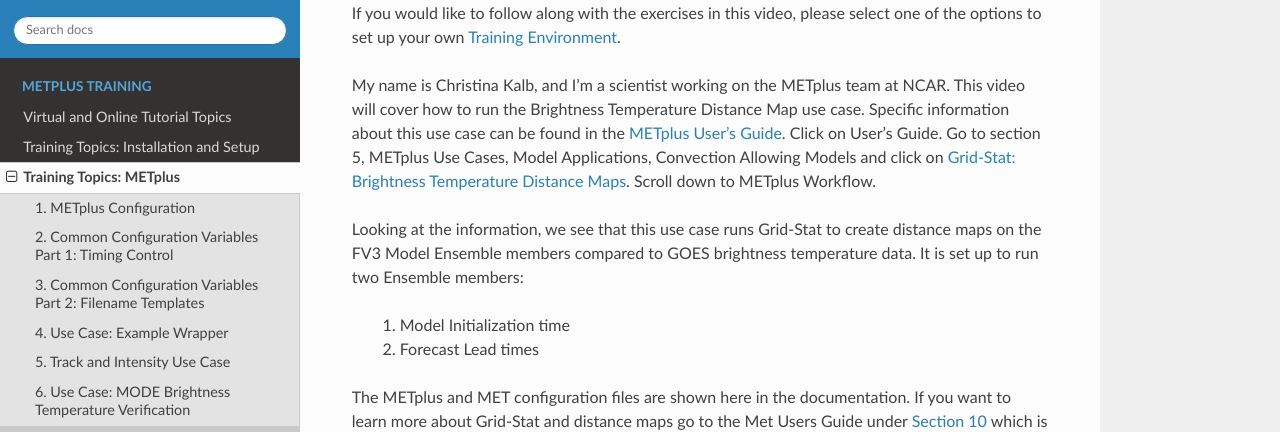
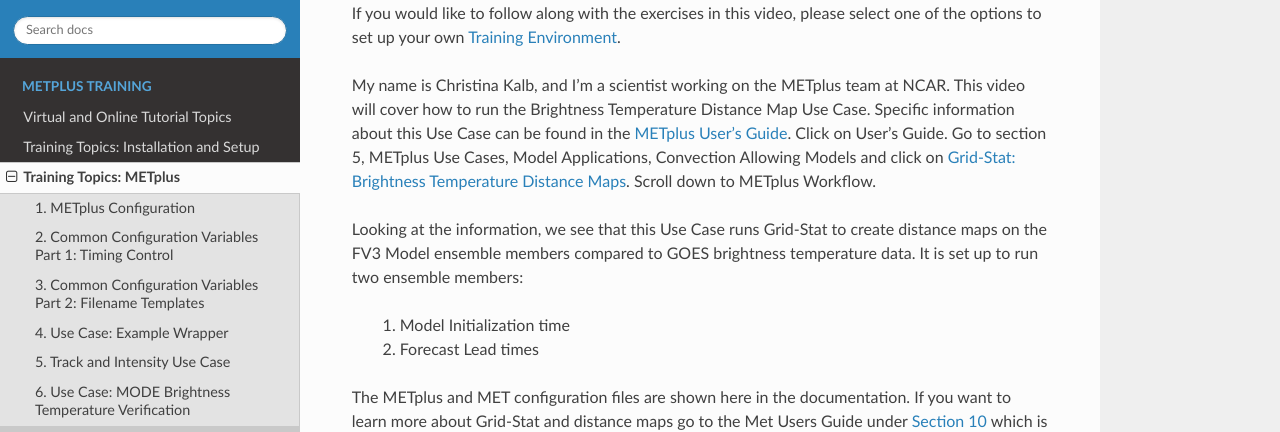
Before and after one commit to dtcenter/METplus-Training, a Sphinx documentation site: the page built from docs/modules/METplus/use_case_brightness_temperature_distance_map.rst, in a window 1280 px wide and 900 px high, scrolled down 549 px. Shown: the part 182-614 px from the top of the window. Built offline with Sphinx 7.4.7 and the Read the Docs theme 2.0.0, drawn with Linux system fonts in a browser that asks for light colours.

Commit message:
Update use_case_brightness_temperature_distance_map.rst
fixing some capital letters #54

```diff
--- a/docs/modules/METplus/use_case_brightness_temperature_distance_map.rst
+++ b/docs/modules/METplus/use_case_brightness_temperature_distance_map.rst
@@ -22,16 +22,16 @@
 
 My name is Christina Kalb, and I'm a scientist working on the METplus
 team at NCAR.  This video will cover how to run the Brightness Temperature
-Distance Map use case.
-Specific information about this use case can be found in the
+Distance Map Use Case.
+Specific information about this Use Case can be found in the
 `METplus User's Guide <https://metplus.readthedocs.io/en/main_v4.0/Users_Guide>`_. Click on User's Guide.  Go to section 5, METplus Use Cases,
 Model Applications, Convection Allowing Models and click on
 `Grid-Stat: Brightness Temperature Distance Maps <https://metplus.readthedocs.io/en/latest/generated/model_applications/convection_allowing_models/GridStat_fcstFV3_obsGOES_BrightnessTempDmap.html>`_.
 Scroll down to METplus Workflow.
 
-Looking at the information, we see that this use case runs Grid-Stat to
-create distance maps on the FV3 Model Ensemble members compared to GOES
-brightness temperature data. It is set up to run two Ensemble members:
+Looking at the information, we see that this Use Case runs Grid-Stat to
+create distance maps on the FV3 Model ensemble members compared to GOES
+brightness temperature data. It is set up to run two ensemble members:
 
   1. Model Initialization time
   2. Forecast Lead times
```
